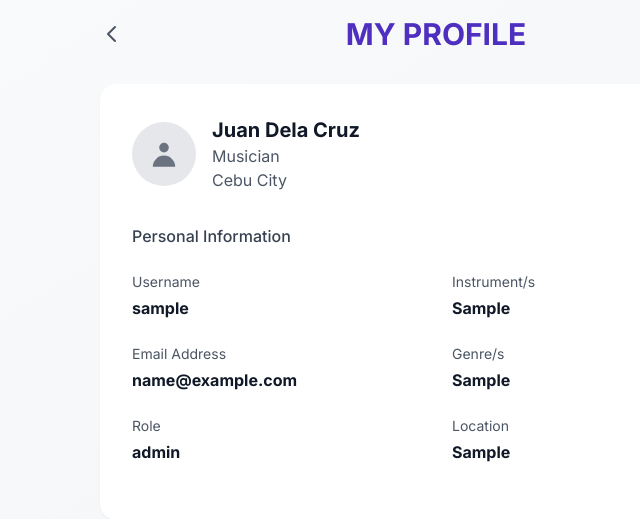
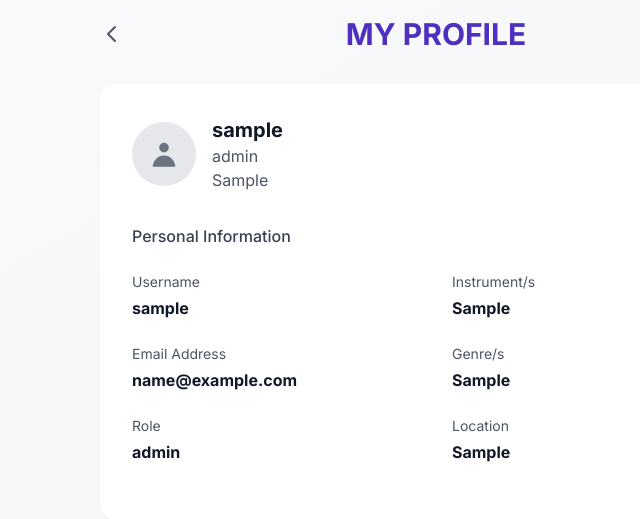
Before and after one commit to zydric/CSIT327-G1-Group1-Harmonix, a Django app: page /accounts/musician_profile/ in a window 1280 px wide. Shown: the top 519 px of the page, without its empty margins (204-844 px from the left). Run offline with Django 5.2, Linux system fonts and the light colour scheme; a user stored in the database is signed in; tables that the repository leaves empty hold one stand-in row (values such as "Sample post"); some libraries are stand-ins or nearby versions.

Commit message:
fix(accounts): changed static primary details to dynamic

```diff
--- a/accounts/templates/accounts/musician_profile.html
+++ b/accounts/templates/accounts/musician_profile.html
@@ -42,9 +42,9 @@
                             </span>
                         </div>
                         <div>
-                            <h2 class="text-xl font-bold text-gray-900" id="viewName">Juan Dela Cruz</h2>
-                            <p class="text-gray-600" id="viewRole">Musician</p>
-                            <p class="text-gray-600" id="viewLocation">Cebu City</p>
+                            <h2 class="text-xl font-bold text-gray-900" id="viewName">{{ user.username }}</h2>
+                            <p class="text-gray-600" id="viewRole">{{ user.role }}</p>
+                            <p class="text-gray-600" id="viewLocation">{{ user.location }}</p>
                         </div>
                     </div>
                 </div>
```
